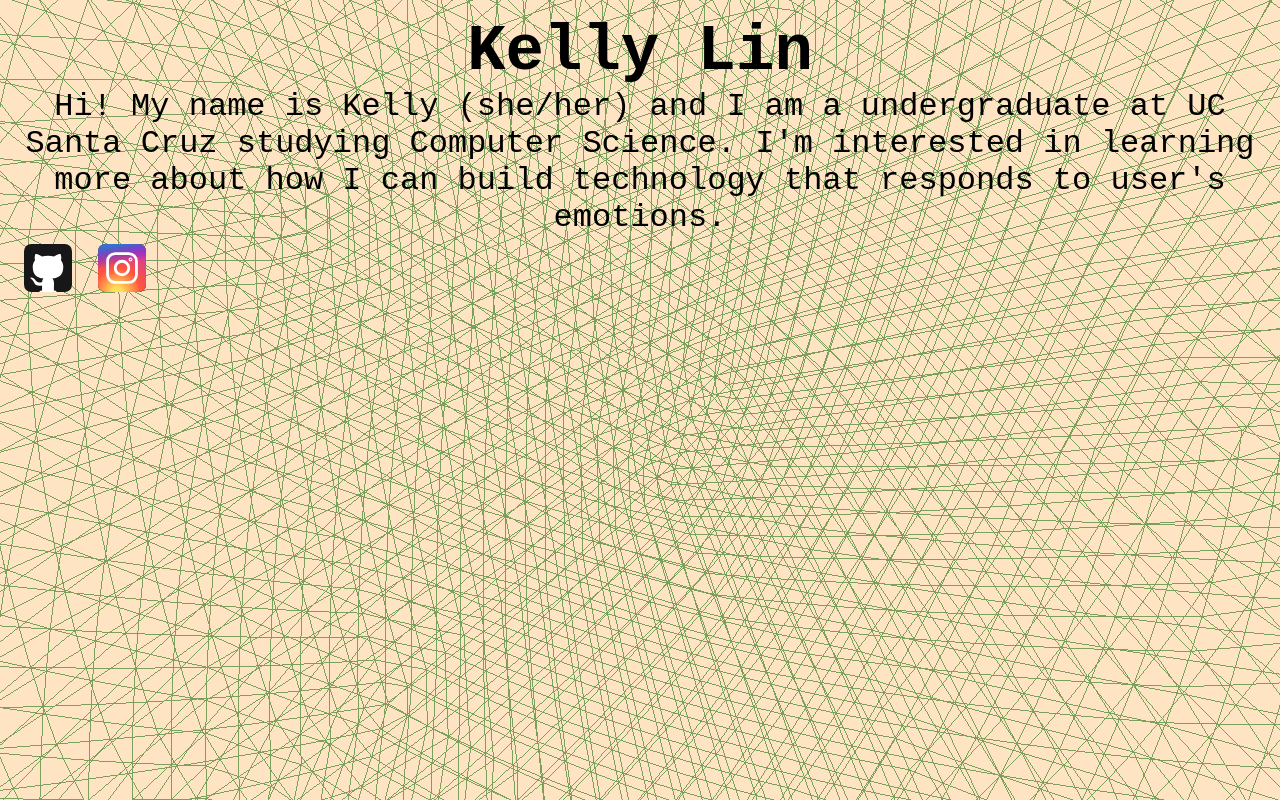
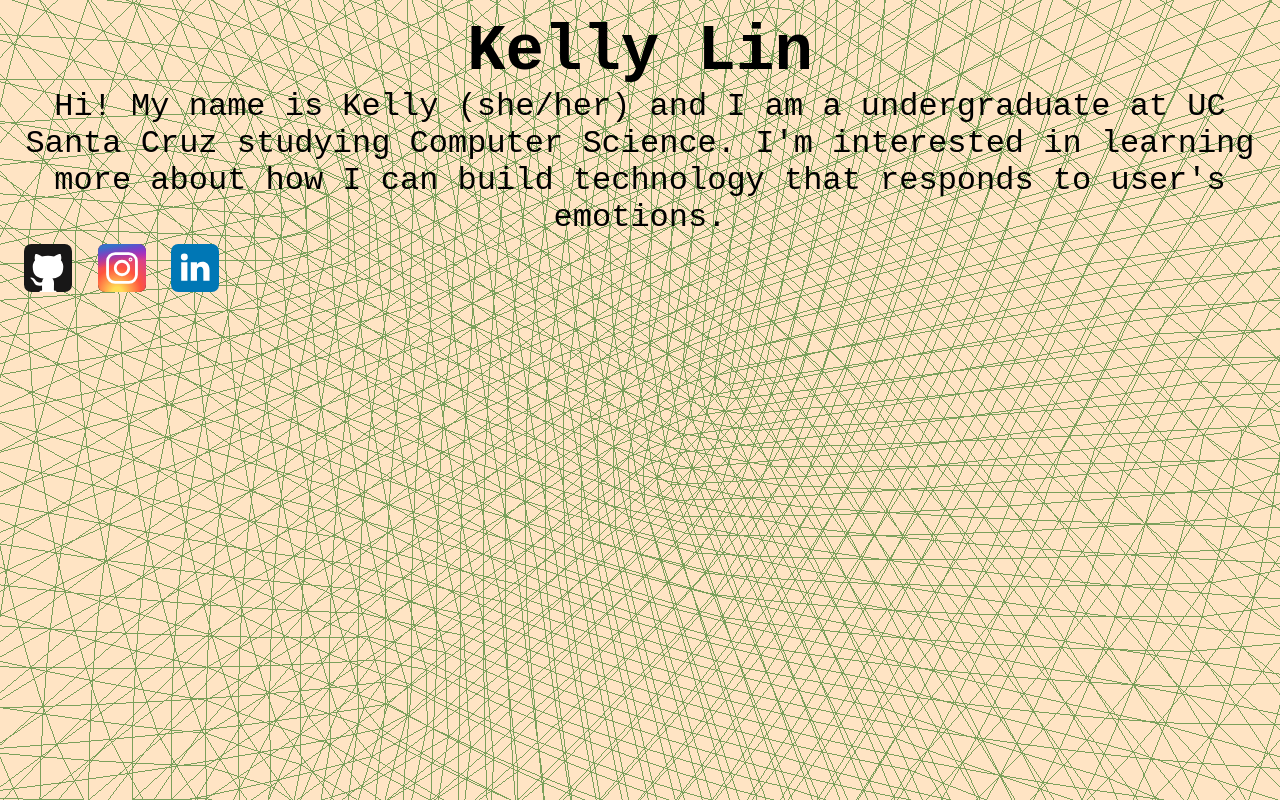
Before and after one commit to linkelly/website, a website built with Vite: page src/index.html in a window 1280 px wide. Built offline with nearby package versions, Linux system fonts and the light colour scheme; animation ran at ten frames a second; files whose address does not match are found by name.

Commit message:
add: linkedin icon and profile

```diff
--- a/src/index.html
+++ b/src/index.html
@@ -30,6 +30,9 @@
       <a href="https://instagram.com/linkellyyy"
         ><img class="socialicon" src="instagram.svg"
       /></a>
+      <a href="https://www.linkedin.com/in/lin-kelly/"
+        ><img class="socialicon" src="linkedin.svg"
+      /></a>
     </main>
     <canvas class="webgl"></canvas>
     <script type="module" src="./script.js"></script>
--- a/src/script.js
+++ b/src/script.js
@@ -28,6 +28,7 @@ const mesh = new THREE.Mesh(geometry, material)
 const mesh2 = new THREE.Mesh(geometry, material)
 mesh2.rotation.x += Math.PI / 2
 scene.add(mesh)
+
 scene.add(mesh2)
 
 /**
```
Also changed, not shown: docs/linkedin.svg (added).
